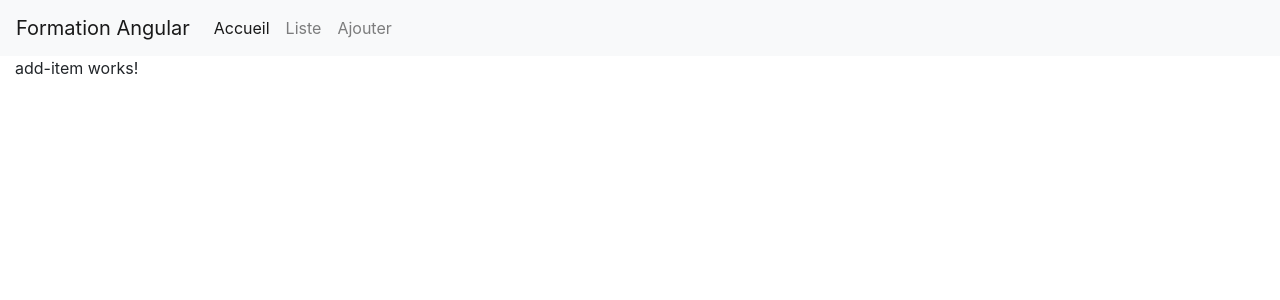
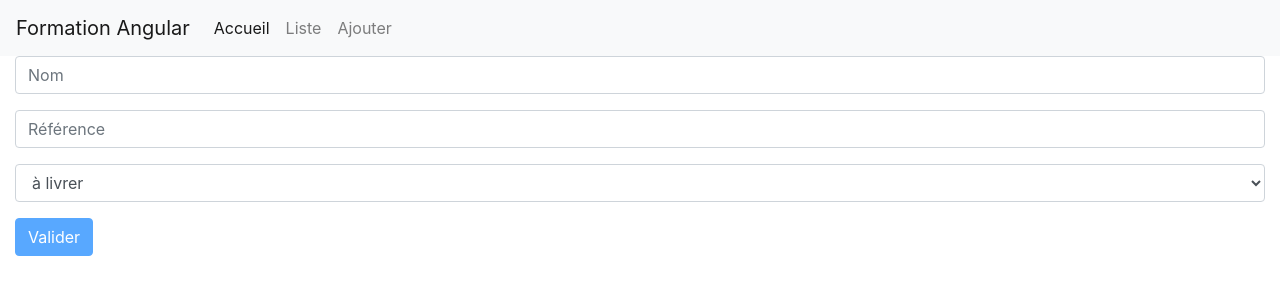
Before and after one commit to Stav88/FormationAngular, an Angular app: page /items/add in a window 1280 px wide. Shown: the top 300 px of the page. Built offline with nearby package versions, Linux system fonts and the light colour scheme.

Commit message:
Création du formulaire d'ajout d'item (sans enregistrement)

```diff
--- a/src/app/items/containers/add-item/add-item.component.html
+++ b/src/app/items/containers/add-item/add-item.component.html
@@ -1,3 +1,35 @@
-<p>
-  add-item works!
-</p>
+<form class="form" (ngSubmit)="process(form)" #form="ngForm">
+
+  <div class="form-group">
+    <input type="text" class="form-control" placeholder="Nom" name="name" [(ngModel)]="name" #nameRef="ngModel" required="required" />
+    <div class="alert alert-danger" role="alert" *ngIf="nameRef.invalid && form.touched">
+      Champs invalid
+    </div>
+  </div>
+
+  <div class="form-group">
+    <input type="text" class="form-control" placeholder="Référence" name="ref" [(ngModel)]="reference" #referenceRef="ngModel" pattern="\d+" required="required" />
+    <div class="alert alert-danger" role="alert" *ngIf="referenceRef.invalid && form.touched">
+      Champs invalid
+    </div>
+  </div>
+
+  <div class="form-group">
+    <select class="form-control" name="state" [(ngModel)]="state" #stateRef="ngModel" required="required">
+      <option></option>
+      <!-- <ng-container *ngFor="State.">
+          <option>{{State.ALIVRER}}</option>
+      </ng-container> -->
+      <option [ngValue]="State.ALIVRER">{{State.ALIVRER}}</option>
+      <option [ngValue]="State.ENCOURS">{{State.ENCOURS}}</option>
+      <option [ngValue]="State.LIVREE">{{State.LIVREE}}</option>
+    </select>
+    <div class="alert alert-danger" role="alert" *ngIf="stateRef.invalid && form.touched">
+      Champs invalid
+    </div>
+  </div>
+
+  <div class="form-group">
+    <button type="submit" class="btn btn-primary" [disabled]="form.invalid">Valider</button>
+  </div>
+</form>
--- a/src/app/items/containers/add-item/add-item.component.ts
+++ b/src/app/items/containers/add-item/add-item.component.ts
@@ -1,4 +1,5 @@
 import { Component, OnInit } from '@angular/core';
+import { State } from '../../state.enum';
 
 @Component({
   selector: 'app-add-item',
@@ -6,10 +7,19 @@ import { Component, OnInit } from '@angular/core';
   styleUrls: ['./add-item.component.css']
 })
 export class AddItemComponent implements OnInit {
+  public State = State;
+  public name: string;
+  public reference: number;
+  public state: State;
 
   constructor() { }
 
   ngOnInit() {
+    this.state = State.ALIVRER;
+  }
+
+  public process(form) {
+    console.log(form.value);
   }
 
 }
--- a/src/app/items/items.module.ts
+++ b/src/app/items/items.module.ts
@@ -5,11 +5,13 @@ import { AddItemComponent } from './containers/add-item/add-item.component';
 import { ItemsRoutingModule } from './items-routing.module';
 import { ItemComponent } from './components/item/item.component';
 import { SharedModule } from '../shared/shared.module';
+import { FormsModule } from '@angular/forms';
 
 @NgModule({
   imports: [
     CommonModule,
     ItemsRoutingModule,
+    FormsModule,
     SharedModule
   ],
   declarations: [ListItemsComponent, AddItemComponent, ItemComponent],
```
